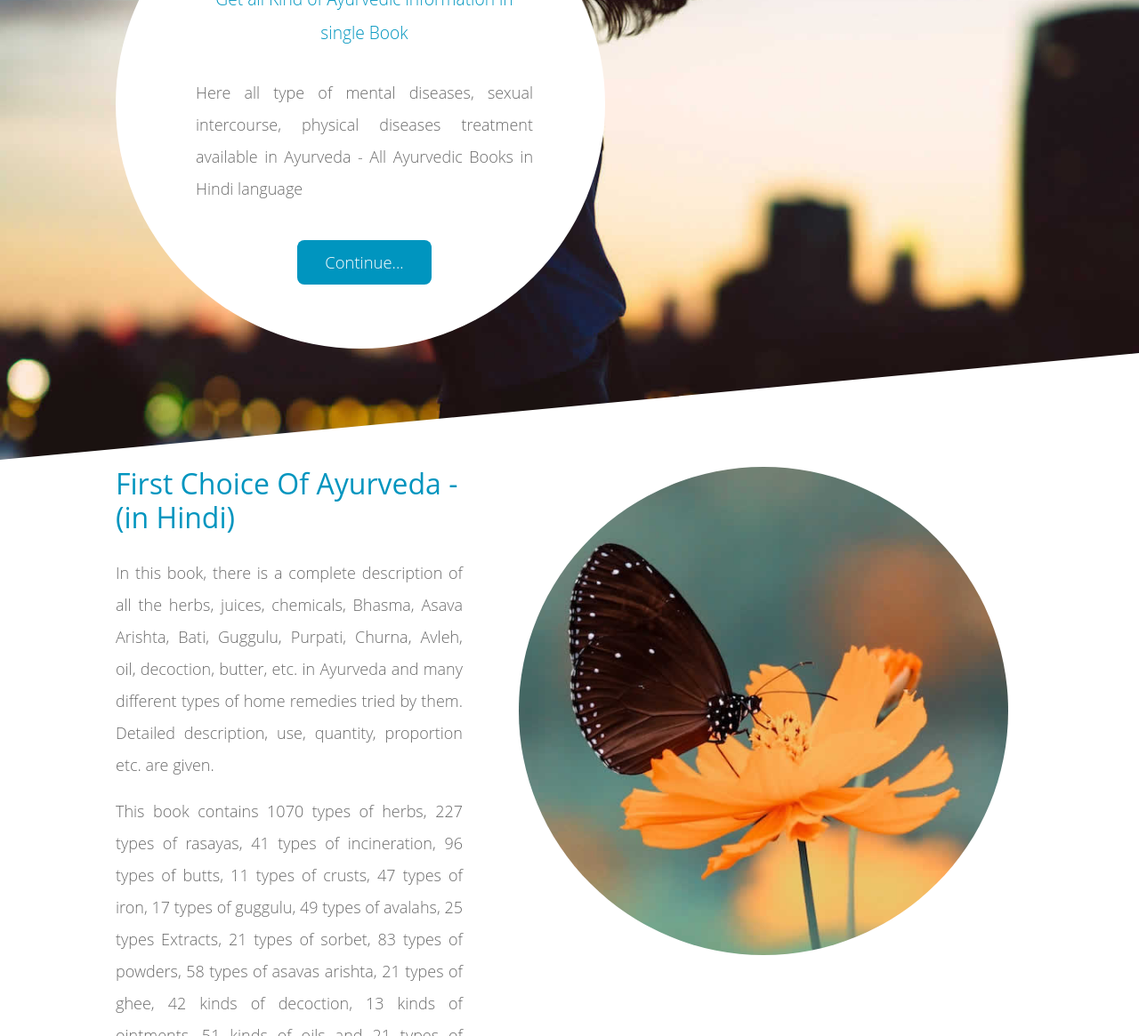
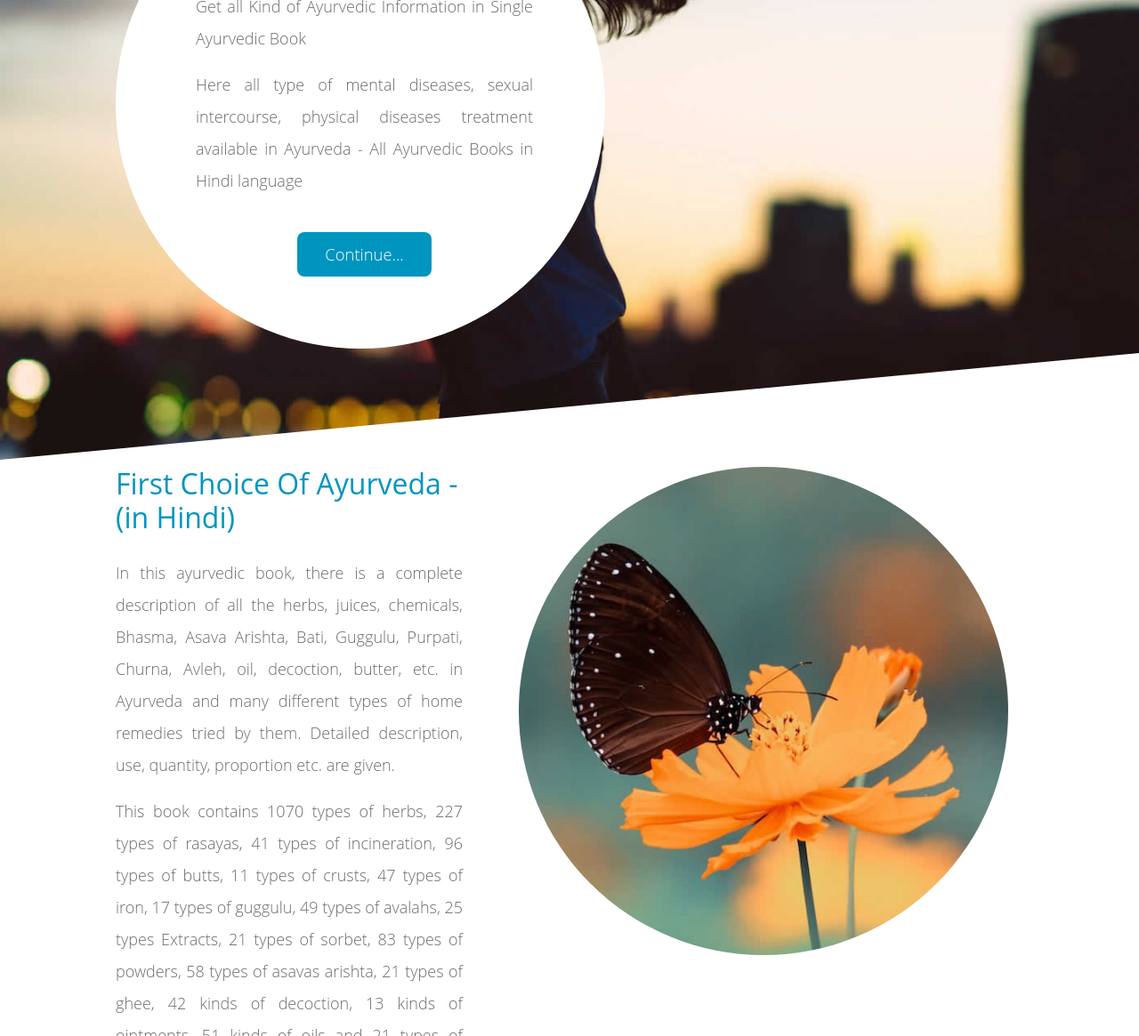
Before and after one commit to ayurvedicbooks/ayurvedicbook.store, a plain HTML site: page index.html in a window 1280 px wide. Shown: the part 233-1398 px from the top of the page at 89% size. Drawn offline with Linux system fonts and the light colour scheme.

Commit message:
Update index.html

```diff
--- a/index.html
+++ b/index.html
@@ -33,7 +33,7 @@
                         <div class="tm-bg-circle-white tm-flex-center-v">
                             <header class="text-center">
                                 <h1 class="tm-site-title">Ayurvedic Books</h1>
-                                <p class="tm-site-subtitle">Get all Kind of Ayurvedic information in single Book</p>
+                               <p align="justify">Get all Kind of Ayurvedic Information in Single Ayurvedic Book</p>
                             </header>
                            <p align="justify">Here all type of mental diseases, sexual intercourse, physical diseases treatment available in Ayurveda - All Ayurvedic Books in Hindi language</p>
                             <p class="text-center mt-4 mb-0">
@@ -50,7 +50,7 @@
                 <div class="row">
                     <div class="col-xl-5 col-lg-6 tm-flex-center-v tm-text-container tm-section-left">
                         <h2 class="tm-color-secondary mb-4">First Choice Of Ayurveda - (in Hindi)</h2>
-                       <p align="justify">In this book, there is a complete description of all the herbs, juices, chemicals, Bhasma, Asava Arishta, Bati, Guggulu, Purpati, Churna, Avleh, oil, decoction, butter, etc. in Ayurveda and many different types of home remedies tried by them.
+                       <p align="justify">In this ayurvedic book, there is a complete description of all the herbs, juices, chemicals, Bhasma, Asava Arishta, Bati, Guggulu, Purpati, Churna, Avleh, oil, decoction, butter, etc. in Ayurveda and many different types of home remedies tried by them.
  Detailed description, use, quantity, proportion etc. are given.
                          </p>
                        <p align="justify">This book contains 1070 types of herbs, 227 types of rasayas, 41 types of incineration, 96 types of butts, 11 types of crusts, 47 types of iron, 17 types of guggulu, 49 types of avalahs, 25 types Extracts, 21 types of sorbet, 83 types of powders, 58 types of asavas arishta, 21 types of ghee, 42 kinds of decoction, 13 kinds of ointments, 51 kinds of oils and 21 types of sorbet in detail and gin-gin In diseases, they are edible, their description, quantity, diet, diet, intake method etc. are given in simple language.
```
